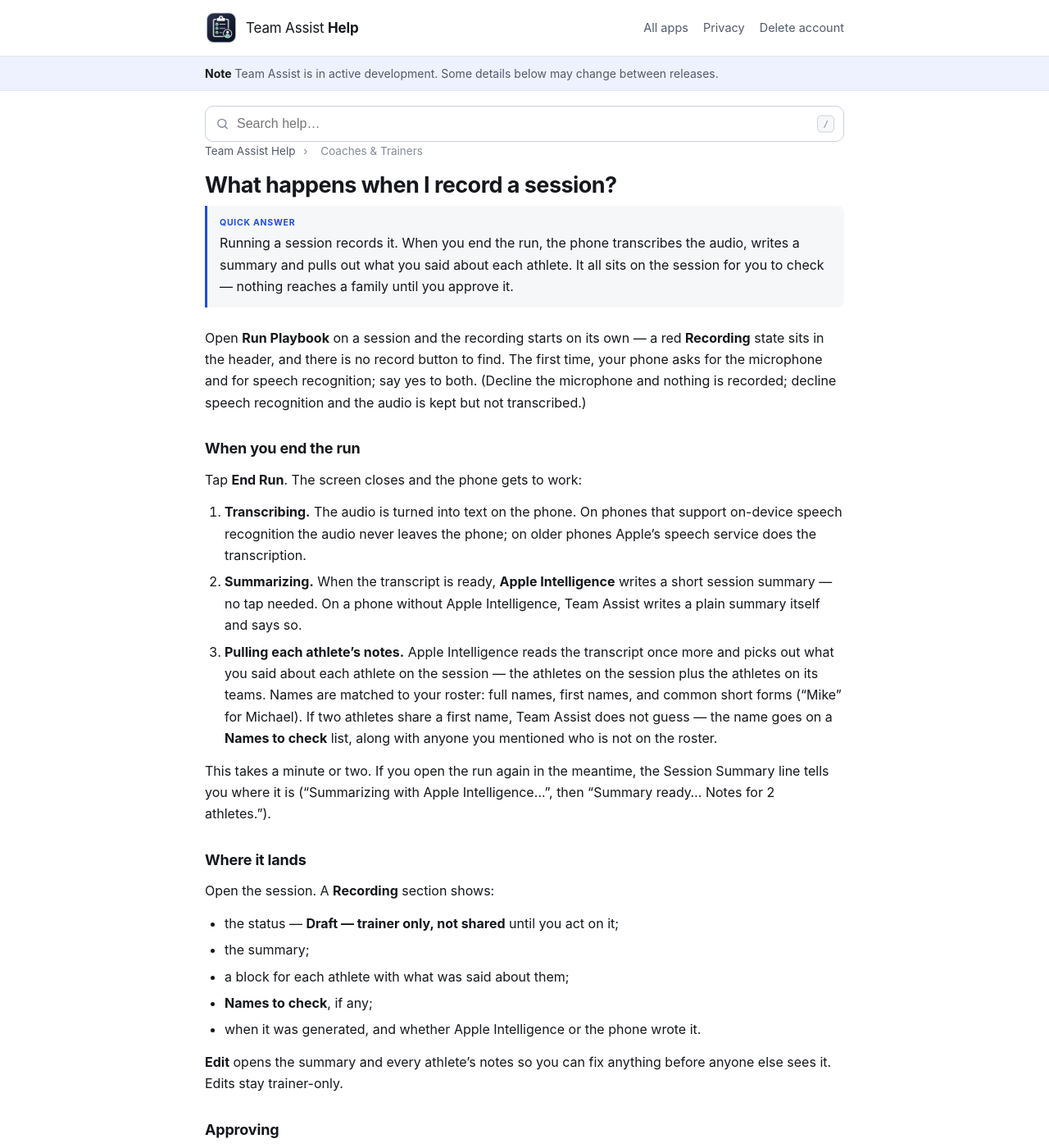
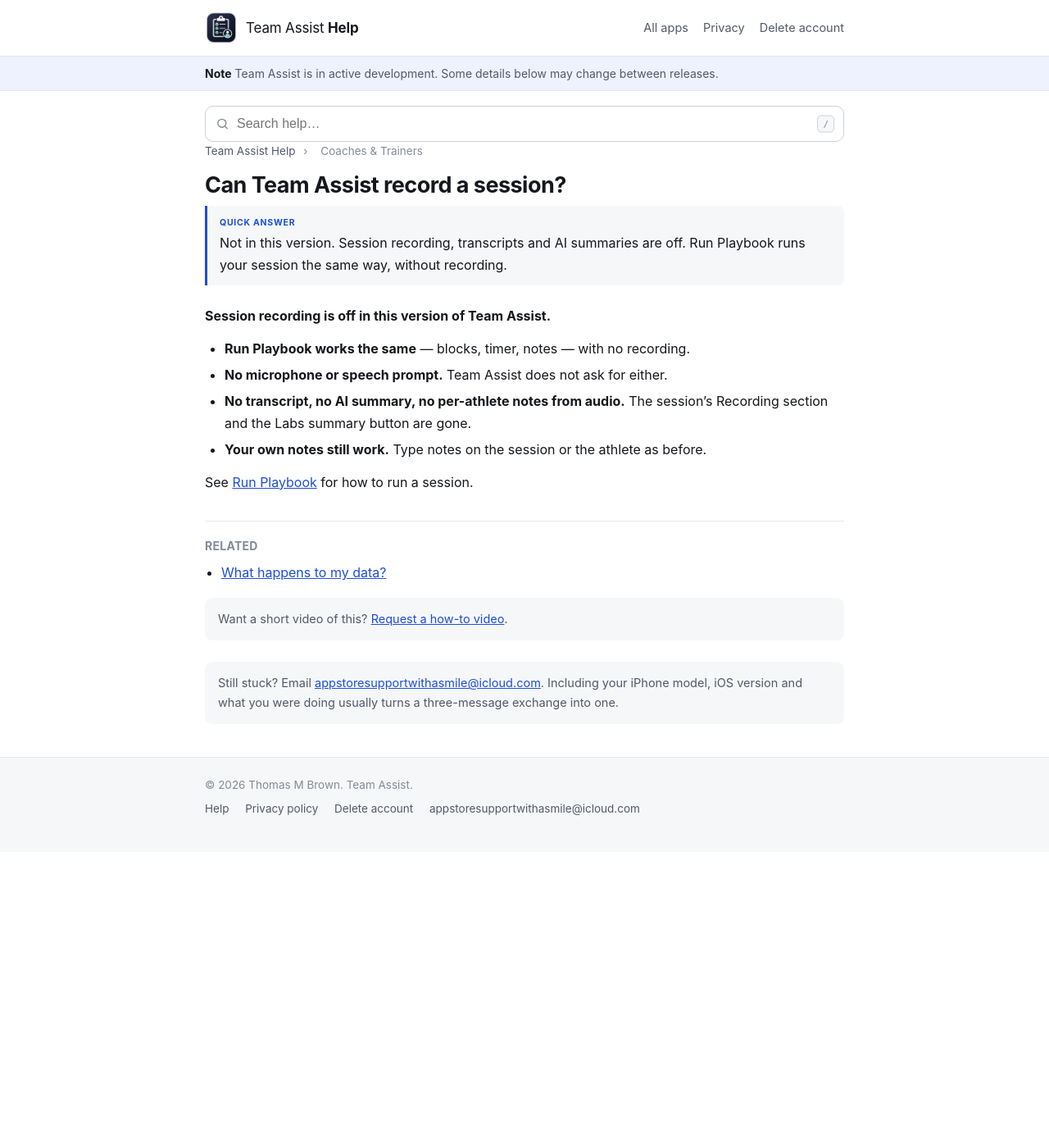
Before and after one commit to mytombrown/team-assist-help, a Jekyll site: the page built from _articles/record-a-session.md, in a window 1280 px wide and 1400 px high. Shown: the whole window at 82% size. Built offline with Jekyll 4.4.1, drawn with Linux system fonts in a browser that asks for light colours; some of the changed text lies outside the part shown.

Commit message:
Build 234: session recording, transcripts, AI summaries and the Apple Watch remote are off in this version; Run Playbook runs without recording
Co-Authored-By: Claude Opus 5.5 <noreply@anthropic.com>

```diff
--- a/_articles/record-a-session.md
+++ b/_articles/record-a-session.md
@@ -1,77 +1,23 @@
 ---
-title: "What happens when I record a session?"
+title: "Can Team Assist record a session?"
 slug: record-a-session
 category: shared
 order: 5
 also_in: [trainers, coaches]
-tags: "record, recording, transcript, summary, notes, athlete notes, Apple Intelligence, run playbook, approve, families, privacy, microphone"
-quick: "Running a session records it. When you end the run, the phone transcribes the audio, writes a summary and pulls out what you said about each athlete. It all sits on the session for you to check — nothing reaches a family until you approve it."
+tags: "record, recording, transcript, summary, notes, athlete notes, Apple Intelligence, run playbook, microphone"
+quick: "Not in this version. Session recording, transcripts and AI summaries are off. Run Playbook runs your session the same way, without recording."
 related:
   - run-playbook
-  - athlete-visibility
   - privacy-and-data
 ---
 
-Open **Run Playbook** on a session and the recording starts on its own — a red
-**Recording** state sits in the header, and there is no record button to find. The
-first time, your phone asks for the microphone and for speech recognition; say yes to
-both. (Decline the microphone and nothing is recorded; decline speech recognition and
-the audio is kept but not transcribed.)
+**Session recording is off in this version of Team Assist.**
 
-## When you end the run
+- **Run Playbook works the same** — blocks, timer, notes — with no recording.
+- **No microphone or speech prompt.** Team Assist does not ask for either.
+- **No transcript, no AI summary, no per-athlete notes from audio.** The session's
+  Recording section and the Labs summary button are gone.
+- **Your own notes still work.** Type notes on the session or the athlete as before.
 
-Tap **End Run**. The screen closes and the phone gets to work:
-
-1. **Transcribing.** The audio is turned into text on the phone. On phones that
-   support on-device speech recognition the audio never leaves the phone; on older
-   phones Apple's speech service does the transcription.
-2. **Summarizing.** When the transcript is ready, **Apple Intelligence** writes a
-   short session summary — no tap needed. On a phone without Apple Intelligence,
-   Team Assist writes a plain summary itself and says so.
-3. **Pulling each athlete's notes.** Apple Intelligence reads the transcript once more
-   and picks out what you said about each athlete on the session — the athletes on the
-   session plus the athletes on its teams. Names are matched to your roster: full
-   names, first names, and common short forms ("Mike" for Michael). If two athletes
-   share a first name, Team Assist does not guess — the name goes on a
-   **Names to check** list, along with anyone you mentioned who is not on the roster.
-
-This takes a minute or two. If you open the run again in the meantime, the Session
-Summary line tells you where it is ("Summarizing with Apple Intelligence…", then
-"Summary ready… Notes for 2 athletes.").
-
-## Where it lands
-
-Open the session. A **Recording** section shows:
-
-- the status — **Draft — trainer only, not shared** until you act on it;
-- the summary;
-- a block for each athlete with what was said about them;
-- **Names to check**, if any;
-- when it was generated, and whether Apple Intelligence or the phone wrote it.
-
-**Edit** opens the summary and every athlete's notes so you can fix anything before
-anyone else sees it. Edits stay trainer-only.
-
-## Approving
-
-Tap **Approve and share with families**. Two things happen:
-
-- the summary is shared with the connected families of the athletes on the session,
-  through the same sharing Team Assist already uses for session summaries;
-- each athlete's notes are written onto that athlete's record as a note dated to the
-  session — "Recording note — Tuesday Skills, Sep 18, 2026" — so the athlete's page
-  carries what you said, once.
-
-Until you approve, nothing from the recording reaches a family. Approving is per
-recording; a second tap never writes the athlete notes twice.
-
-## Privacy
-
-- **The audio never leaves your phone.** It is not uploaded, synced or shared.
-- **The transcript, summary and notes are your Team Assist records.** They belong to
-  you like the rest of your data, and only the approved summary is ever shared — and
-  only with families connected to the athletes on that session.
-- **Apple Intelligence runs on the phone.** The transcript is not sent to a server to be
-  summarized.
-
-For the full picture, see [what happens to my data]({{ '/teamassist/privacy-and-data/' | relative_url }}).
+See [Run Playbook]({{ '/teamassist/run-playbook/' | relative_url }}) for how to run a
+session.
```
Also changed, not shown: _articles/requirements.md (+1 -4 lines), _articles/run-playbook.md (+5 -7 lines), _articles/watch-widget-share.md (+3 -11 lines), _articles/what-is-team-assist.md (+3 -5 lines).
